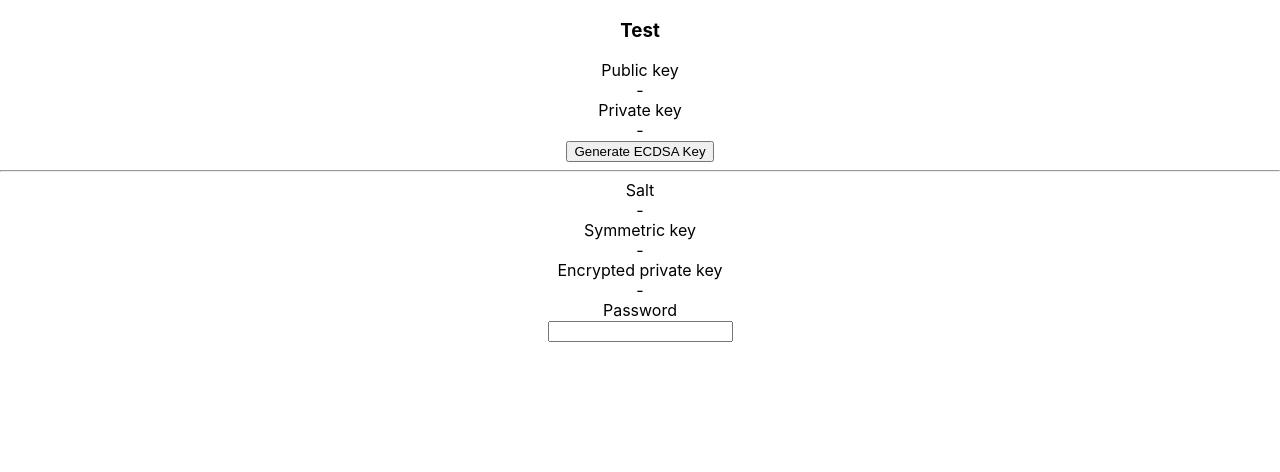
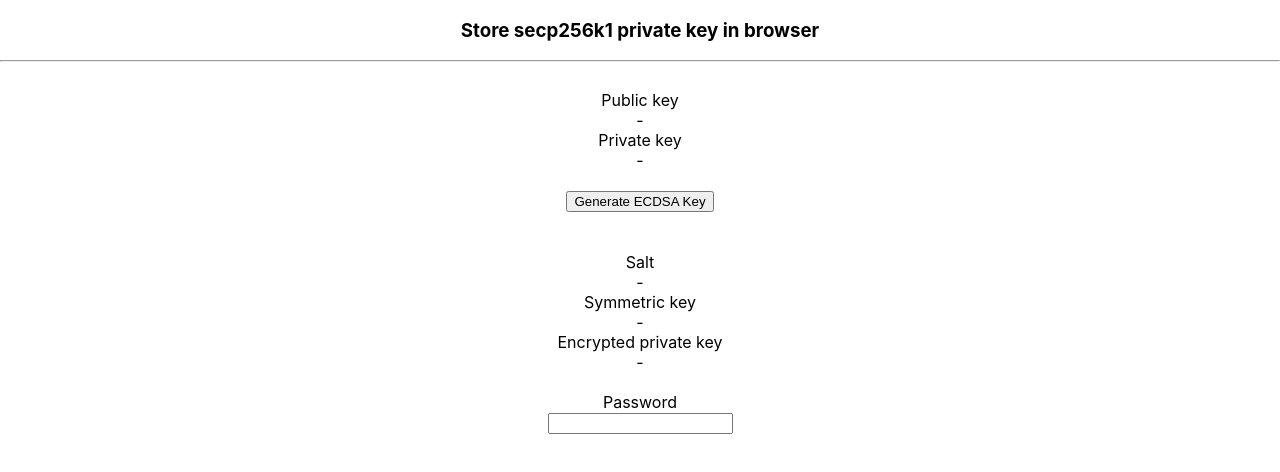
Before and after one commit to negu63/store-secp256k1-key, a React (Create React App) app: page / in a window 1280 px wide. Shown: the top 472 px of the page. Built offline with nearby package versions, Linux system fonts and the light colour scheme; the HTML template or start-up script is replaced by a standard one.

Commit message:
Edit Layout

```diff
--- a/src/App.tsx
+++ b/src/App.tsx
@@ -1,20 +1,26 @@
 function App() {
   return (
     <>
-    <h3>Test</h3>
+      <h3>Store secp256k1 private key in browser</h3>
+      <hr />
+      <br />
       <div>
         <div>Public key</div>
         <div>-</div>
         <div>Private key</div>
         <div>-</div>
+        <br />
         <input type="button" value="Generate ECDSA Key" />
-        <hr/>
+        <br />
+        <br />
+        <br />
         <div>Salt</div>
         <div>-</div>
         <div>Symmetric key</div>
         <div>-</div>
         <div>Encrypted private key</div>
         <div>-</div>
+        <br />
         <label htmlFor="password">
           <div>Password</div>
           <input type="password" name="password" id="password" />
```
